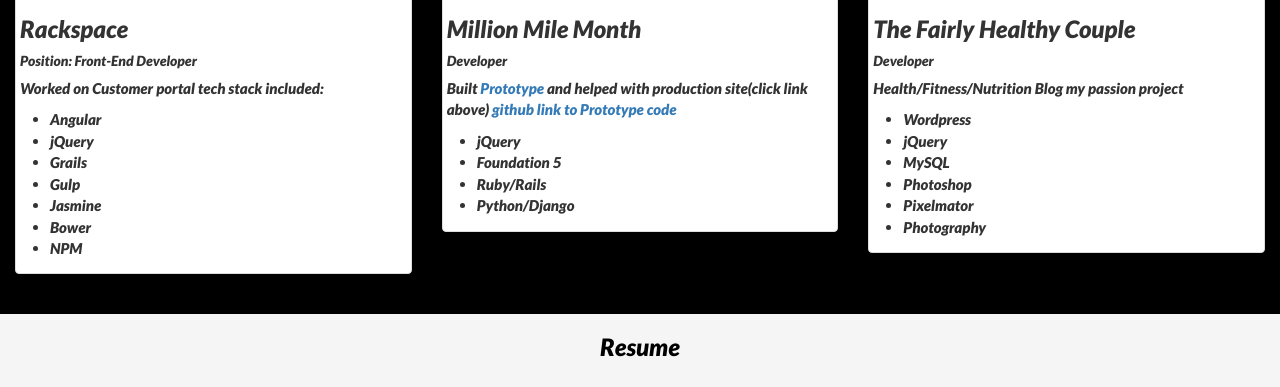
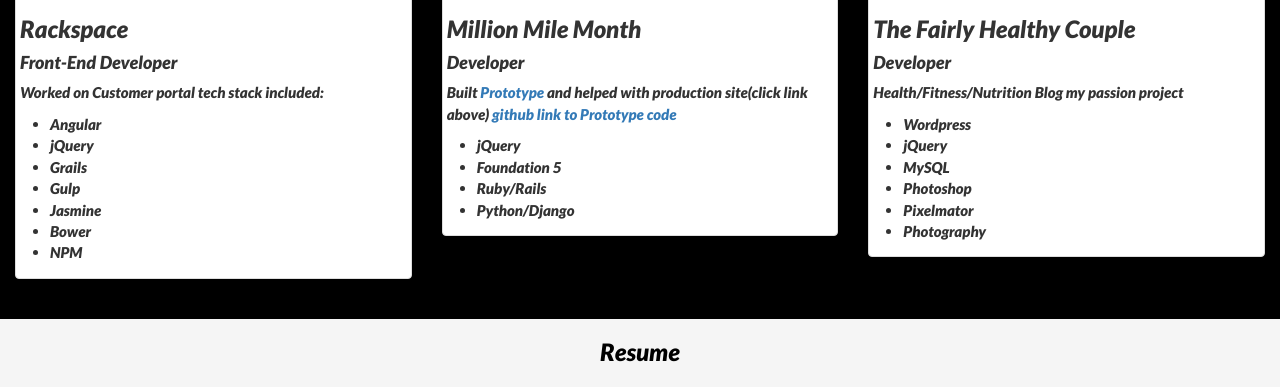
Before and after one commit to davismartin/davismartin.github.io, a Jekyll site: the page built from index.html, in a window 1280 px wide and 900 px high, scrolled down 1276 px, cut to the strip 209-596 px from the top of the window. Built offline with Jekyll 4.4.1, drawn with Linux system fonts in a browser that asks for light colours; nearby versions of some CDN libraries.

Commit message:
style(positions)changes positions from h5 to h4

```diff
--- a/index.html
+++ b/index.html
@@ -63,7 +63,7 @@
       </a>
       <h3>Rackspace</h3>
       <p>
-        <h5>Position: Front-End Developer</h5>
+        <h4>Front-End Developer</h4>
         <p class="job-description">Worked on Customer portal tech stack included:
           <ul class="job-description">
             <li>Angular</li>
@@ -85,7 +85,7 @@
       </a>
       <h3>Million Mile Month</h3>
       <p>
-        <h5>Developer</h5>
+        <h4>Developer</h4>
         <p class="job-description">
           Built <a href="http://millionmilemonth.herokuapp.com/">Prototype</a> and helped with production site(click link above)
           <a href="https://github.com/GeneChatham/mmm">
@@ -108,7 +108,7 @@
       </a>
       <h3>The Fairly Healthy Couple</h3>
       <p>
-        <h5>Developer</h5>
+        <h4>Developer</h4>
         <p class="job-description">
           Health/Fitness/Nutrition Blog my passion project
           <ul class="job-description">
```
